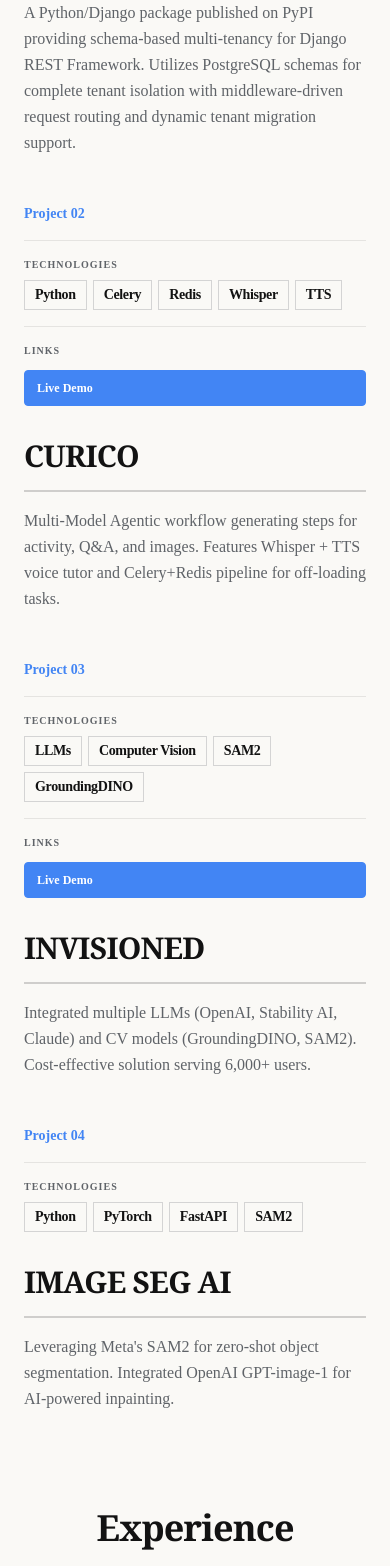
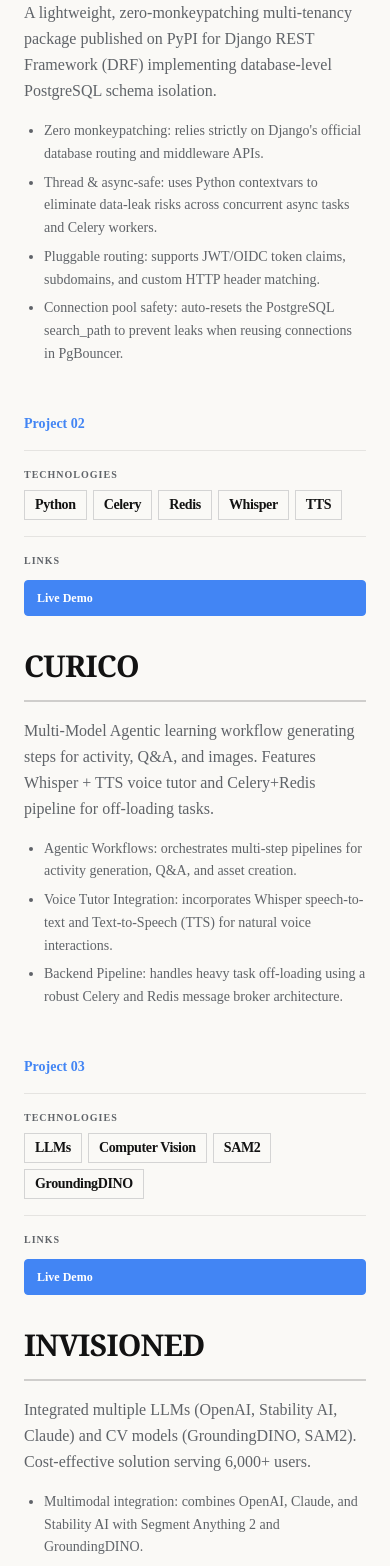
Before and after one commit to pankiae/pankiae.github.io, a Next.js app: page / in a window 390 px wide. Shown: the part 1720-3286 px from the top of the page. Built offline with nearby package versions, Linux system fonts and the light colour scheme.

Commit message:
feat: add responsive Projects section component to showcase featured work

```diff
--- a/src/components/sections/Projects.jsx
+++ b/src/components/sections/Projects.jsx
@@ -8,25 +8,45 @@
 const projects = [
     {
         title: "django-rest-pgtenants",
-        description: "A Python/Django package published on PyPI providing schema-based multi-tenancy for Django REST Framework. Utilizes PostgreSQL schemas for complete tenant isolation with middleware-driven request routing and dynamic tenant migration support.",
+        description: "A lightweight, zero-monkeypatching multi-tenancy package published on PyPI for Django REST Framework (DRF) implementing database-level PostgreSQL schema isolation.",
+        highlights: [
+            "Zero monkeypatching: relies strictly on Django's official database routing and middleware APIs.",
+            "Thread & async-safe: uses Python contextvars to eliminate data-leak risks across concurrent async tasks and Celery workers.",
+            "Pluggable routing: supports JWT/OIDC token claims, subdomains, and custom HTTP header matching.",
+            "Connection pool safety: auto-resets the PostgreSQL search_path to prevent leaks when reusing connections in PgBouncer."
+        ],
         tags: ["Python", "Django", "DRF", "PostgreSQL", "PyPI", "Middleware"],
         links: { demo: "https://pypi.org/project/django-rest-pgtenants/", repo: "https://github.com/pankiae/django-rest-pgtenants" }
     },
     {
         title: "Curico",
-        description: "Multi-Model Agentic workflow generating steps for activity, Q&A, and images. Features Whisper + TTS voice tutor and Celery+Redis pipeline for off-loading tasks.",
+        description: "Multi-Model Agentic learning workflow generating steps for activity, Q&A, and images. Features Whisper + TTS voice tutor and Celery+Redis pipeline for off-loading tasks.",
+        highlights: [
+            "Agentic Workflows: orchestrates multi-step pipelines for activity generation, Q&A, and asset creation.",
+            "Voice Tutor Integration: incorporates Whisper speech-to-text and Text-to-Speech (TTS) for natural voice interactions.",
+            "Backend Pipeline: handles heavy task off-loading using a robust Celery and Redis message broker architecture."
+        ],
         tags: ["Python", "Celery", "Redis", "Whisper", "TTS"],
         links: { demo: "https://play.curico.ai", repo: "#" }
     },
     {
         title: "Invisioned",
         description: "Integrated multiple LLMs (OpenAI, Stability AI, Claude) and CV models (GroundingDINO, SAM2). Cost-effective solution serving 6,000+ users.",
+        highlights: [
+            "Multimodal integration: combines OpenAI, Claude, and Stability AI with Segment Anything 2 and GroundingDINO.",
+            "Production scale: cost-effective serverless backend architecture serving 6,000+ active users.",
+            "Optimized inference: custom model pipelines reducing latency and GPU consumption."
+        ],
         tags: ["LLMs", "Computer Vision", "SAM2", "GroundingDINO"],
         links: { demo: "https://invisioned.io/", repo: "#" }
     },
     {
         title: "Image Seg AI",
         description: "Leveraging Meta's SAM2 for zero-shot object segmentation. Integrated OpenAI GPT-image-1 for AI-powered inpainting.",
+        highlights: [
+            "SAM2 Segmenting: zero-shot object detection and segmentation on high-resolution images.",
+            "AI Inpainting: integrates OpenAI models for realistic image reconstruction and context-aware styling."
+        ],
         tags: ["Python", "PyTorch", "FastAPI", "SAM2"],
         links: { demo: "#", repo: "#" }
     },
@@ -108,6 +128,15 @@
                             <p className="text-base text-muted-foreground leading-relaxed font-sans">
                                 {project.description}
                             </p>
+                            {project.highlights && (
+                                <ul className="list-disc pl-5 space-y-1.5 text-sm text-muted-foreground font-sans">
+                                    {project.highlights.map((highlight, idx) => (
+                                        <li key={idx} className="leading-relaxed">
+                                            {highlight}
+                                        </li>
+                                    ))}
+                                </ul>
+                            )}
                         </div>
                     </motion.div>
                 ))}
```
